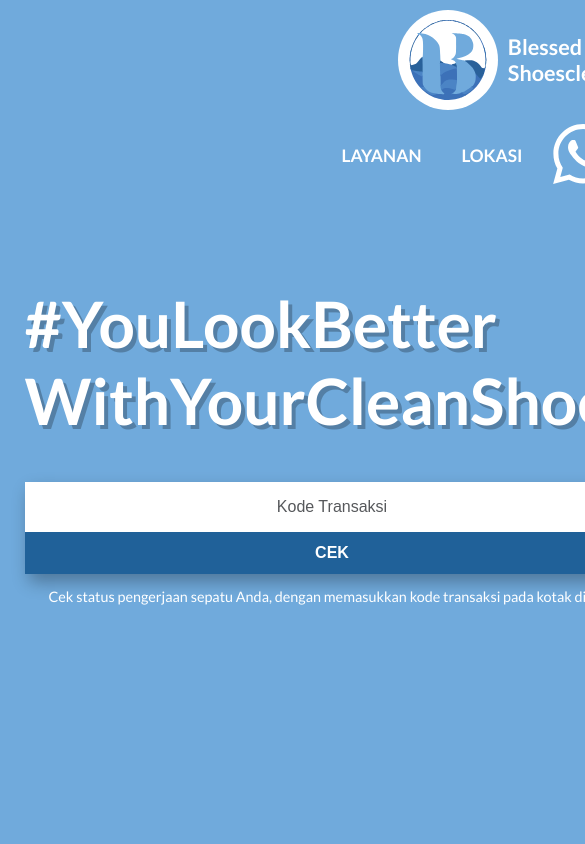
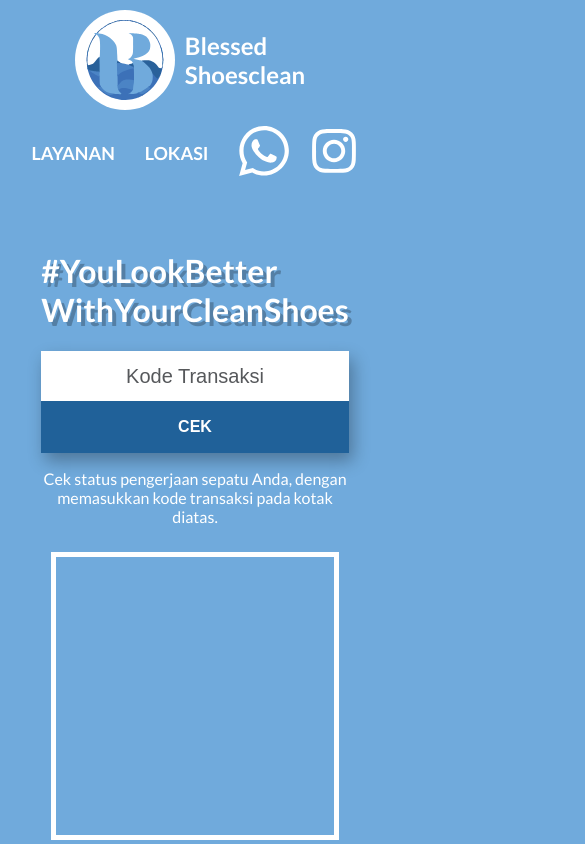
Before and after one commit to afifabroory/BlessedShoesWeb, a website built with webpack: page public/index.html in a window 390 px wide. Shown: the top 844 px of the page, 585 px wide, since content can reach past the window. Built offline with nearby package versions, Linux system fonts and the light colour scheme; some packages are replaced by stand-ins of ours; no server answers.

Commit message:
Enhancement Responsive Web & Box Element

```diff
--- a/public/index.html
+++ b/public/index.html
@@ -22,17 +22,17 @@
               </div>
                 <nav>
                   <ul>
-                    <li>
+                    <li style="margin:0;">
                       <a class="btn" href="#" title="List Harga">LAYANAN</a>
                     </li>
                     <li>
                       <a class="btn" href="#" title="Contact & Social Media">LOKASI</a>
                     </li>
                     <li>
-                      <a href="https://api.whatsapp.com/send?phone=6287709855904"><svg xmlns="http://www.w3.org/2000/svg" viewBox="0 0 24 24" style="width: 60px;" class="instagram"><path d="M.057 24l1.687-6.163c-1.041-1.804-1.588-3.849-1.587-5.946.003-6.556 5.338-11.891 11.893-11.891 3.181.001 6.167 1.24 8.413 3.488 2.245 2.248 3.481 5.236 3.48 8.414-.003 6.557-5.338 11.892-11.893 11.892-1.99-.001-3.951-.5-5.688-1.448l-6.305 1.654zm6.597-3.807c1.676.995 3.276 1.591 5.392 1.592 5.448 0 9.886-4.434 9.889-9.885.002-5.462-4.415-9.89-9.881-9.892-5.452 0-9.887 4.434-9.889 9.884-.001 2.225.651 3.891 1.746 5.634l-.999 3.648 3.742-.981zm11.387-5.464c-.074-.124-.272-.198-.57-.347-.297-.149-1.758-.868-2.031-.967-.272-.099-.47-.149-.669.149-.198.297-.768.967-.941 1.165-.173.198-.347.223-.644.074-.297-.149-1.255-.462-2.39-1.475-.883-.788-1.48-1.761-1.653-2.059-.173-.297-.018-.458.13-.606.134-.133.297-.347.446-.521.151-.172.2-.296.3-.495.099-.198.05-.372-.025-.521-.075-.148-.669-1.611-.916-2.206-.242-.579-.487-.501-.669-.51l-.57-.01c-.198 0-.52.074-.792.372s-1.04 1.016-1.04 2.479 1.065 2.876 1.213 3.074c.149.198 2.095 3.2 5.076 4.487.709.306 1.263.489 1.694.626.712.226 1.36.194 1.872.118.571-.085 1.758-.719 2.006-1.413.248-.695.248-1.29.173-1.414z"/></svg> </a>
+                      <a href="https://api.whatsapp.com/send?phone=6287709855904"><svg xmlns="http://www.w3.org/2000/svg" viewBox="0 0 24 24" class="instagram"><path d="M.057 24l1.687-6.163c-1.041-1.804-1.588-3.849-1.587-5.946.003-6.556 5.338-11.891 11.893-11.891 3.181.001 6.167 1.24 8.413 3.488 2.245 2.248 3.481 5.236 3.48 8.414-.003 6.557-5.338 11.892-11.893 11.892-1.99-.001-3.951-.5-5.688-1.448l-6.305 1.654zm6.597-3.807c1.676.995 3.276 1.591 5.392 1.592 5.448 0 9.886-4.434 9.889-9.885.002-5.462-4.415-9.89-9.881-9.892-5.452 0-9.887 4.434-9.889 9.884-.001 2.225.651 3.891 1.746 5.634l-.999 3.648 3.742-.981zm11.387-5.464c-.074-.124-.272-.198-.57-.347-.297-.149-1.758-.868-2.031-.967-.272-.099-.47-.149-.669.149-.198.297-.768.967-.941 1.165-.173.198-.347.223-.644.074-.297-.149-1.255-.462-2.39-1.475-.883-.788-1.48-1.761-1.653-2.059-.173-.297-.018-.458.13-.606.134-.133.297-.347.446-.521.151-.172.2-.296.3-.495.099-.198.05-.372-.025-.521-.075-.148-.669-1.611-.916-2.206-.242-.579-.487-.501-.669-.51l-.57-.01c-.198 0-.52.074-.792.372s-1.04 1.016-1.04 2.479 1.065 2.876 1.213 3.074c.149.198 2.095 3.2 5.076 4.487.709.306 1.263.489 1.694.626.712.226 1.36.194 1.872.118.571-.085 1.758-.719 2.006-1.413.248-.695.248-1.29.173-1.414z"/></svg> </a>
                     </li>
                     <li>
-                      <a href="https://instagram.com/blessedshoesclean_"><svg xmlns="http://www.w3.org/2000/svg" viewBox="0 0 448 512" style="width: 60px;height: 60px;" class="whatsapp"><path d="M224.1 141c-63.6 0-114.9 51.3-114.9 114.9s51.3 114.9 114.9 114.9S339 319.5 339 255.9 287.7 141 224.1 141zm0 189.6c-41.1 0-74.7-33.5-74.7-74.7s33.5-74.7 74.7-74.7 74.7 33.5 74.7 74.7-33.6 74.7-74.7 74.7zm146.4-194.3c0 14.9-12 26.8-26.8 26.8-14.9 0-26.8-12-26.8-26.8s12-26.8 26.8-26.8 26.8 12 26.8 26.8zm76.1 27.2c-1.7-35.9-9.9-67.7-36.2-93.9-26.2-26.2-58-34.4-93.9-36.2-37-2.1-147.9-2.1-184.9 0-35.8 1.7-67.6 9.9-93.9 36.1s-34.4 58-36.2 93.9c-2.1 37-2.1 147.9 0 184.9 1.7 35.9 9.9 67.7 36.2 93.9s58 34.4 93.9 36.2c37 2.1 147.9 2.1 184.9 0 35.9-1.7 67.7-9.9 93.9-36.2 26.2-26.2 34.4-58 36.2-93.9 2.1-37 2.1-147.8 0-184.8zM398.8 388c-7.8 19.6-22.9 34.7-42.6 42.6-29.5 11.7-99.5 9-132.1 9s-102.7 2.6-132.1-9c-19.6-7.8-34.7-22.9-42.6-42.6-11.7-29.5-9-99.5-9-132.1s-2.6-102.7 9-132.1c7.8-19.6 22.9-34.7 42.6-42.6 29.5-11.7 99.5-9 132.1-9s102.7-2.6 132.1 9c19.6 7.8 34.7 22.9 42.6 42.6 11.7 29.5 9 99.5 9 132.1s2.7 102.7-9 132.1z"></path></svg></a>
+                      <a href="https://instagram.com/blessedshoesclean_"><svg xmlns="http://www.w3.org/2000/svg" viewBox="0 0 448 512" class="whatsapp"><path d="M224.1 141c-63.6 0-114.9 51.3-114.9 114.9s51.3 114.9 114.9 114.9S339 319.5 339 255.9 287.7 141 224.1 141zm0 189.6c-41.1 0-74.7-33.5-74.7-74.7s33.5-74.7 74.7-74.7 74.7 33.5 74.7 74.7-33.6 74.7-74.7 74.7zm146.4-194.3c0 14.9-12 26.8-26.8 26.8-14.9 0-26.8-12-26.8-26.8s12-26.8 26.8-26.8 26.8 12 26.8 26.8zm76.1 27.2c-1.7-35.9-9.9-67.7-36.2-93.9-26.2-26.2-58-34.4-93.9-36.2-37-2.1-147.9-2.1-184.9 0-35.8 1.7-67.6 9.9-93.9 36.1s-34.4 58-36.2 93.9c-2.1 37-2.1 147.9 0 184.9 1.7 35.9 9.9 67.7 36.2 93.9s58 34.4 93.9 36.2c37 2.1 147.9 2.1 184.9 0 35.9-1.7 67.7-9.9 93.9-36.2 26.2-26.2 34.4-58 36.2-93.9 2.1-37 2.1-147.8 0-184.8zM398.8 388c-7.8 19.6-22.9 34.7-42.6 42.6-29.5 11.7-99.5 9-132.1 9s-102.7 2.6-132.1-9c-19.6-7.8-34.7-22.9-42.6-42.6-11.7-29.5-9-99.5-9-132.1s-2.6-102.7 9-132.1c7.8-19.6 22.9-34.7 42.6-42.6 29.5-11.7 99.5-9 132.1-9s102.7-2.6 132.1 9c19.6 7.8 34.7 22.9 42.6 42.6 11.7 29.5 9 99.5 9 132.1s2.7 102.7-9 132.1z"></path></svg></a>
                     </li>
                   </ul>
                 </nav>
@@ -52,6 +52,7 @@
            </div>
          </div>
       </div>
+
       <script src="script/main.js"></script>
    </body>
 </html>
--- a/public/style/index.css
+++ b/public/style/index.css
@@ -52,10 +52,20 @@ span {
   display: inline-block;
 }
 
+.instagram {
+  width: 60px;
+  height: 60px;
+}
+
+.whatsapp {
+  width: 60px;
+  height: 60px;
+}
+
 .container {
   margin: 0 auto;
   max-width: 1440px;
-  min-width: 1024px;
+  min-width: 360px;
 }
 
 /* HEADER PART */
@@ -77,8 +87,8 @@ nav, .title { float:right!important; }
 
 .title { margin: 10px; }
 .logo {
-  width: 100px;
-  height: 100px;
+  width: 110px;
+  height: 110px;
   background: white;
   border-radius: 100%;
 }
@@ -94,10 +104,10 @@ ul {
 }
 li {margin-left: 20px;}
 
-a.btn {
+.btn {
   text-transform: uppercase;
   font-weight: bold;
-  font-size: larger;
+  font-size: x-large;
   color: #fff;
   padding: 5px;
   margin: 0 5px;
@@ -108,7 +118,7 @@ a.btn {
 
 .instagram:hover, .whatsapp:hover { fill-opacity: 60%; }
 
-a.btn:hover {
+.btn:hover {
   background: #3D70B1;
   border: 1px solid #3D70B1;
   color: #fff;
@@ -121,7 +131,7 @@ p.input-message {
 .body  {
   height: 100%;
   width: 100%;
-  margin-top: 30px;
+  margin-top: 25px;
   display: inline-flex;
   align-items: center;
   justify-content: center;
@@ -129,7 +139,7 @@ p.input-message {
 
 #title {
   color: white;
-  font-size: 4rem;
+  font-size: 5rem;
   text-transform: capitalize;
   text-shadow: 4px 4px 0px rgba(0, 0, 0, 0.25);
 }
@@ -144,8 +154,8 @@ p.input-message {
 #board {
   border: 5px solid white;
   padding: inherit;
-  width: 20rem;
-  height: 20rem;
+  width: 26rem;
+  height: 26rem;
   float: right;
   margin-left: 40px;
 }
@@ -190,56 +200,123 @@ input[type="text"] {
   text-align: center  ;
 }
 
+/* 60x60 for WhatsApp and Instagram size*/
+@media screen and (max-width:1260px){
+  #title {
+    font-size: 4rem;
+  }
 
-@media screen and (max-width:800px) {
-  h1 {
-    font-size: 3rem;
+  #board {
+    width: 20rem;
+    height: 20rem;
+  }
+
+  .logo {
+    width: 100px;
+    height: 100px;
+  }
+
+  .btn {
+    font-size: larger;
   }
 }
 
-/* 500px */
-/*@media screen and (max-width:500px) {
-  body {
-    font-size: 0.9rem;
+@media screen and (max-width:1024px){
+  #title {
+    font-size: 3.5rem;
   }
 
-  .flex-form {
-    width: 100%;
+  #board {
+    width: 19.5rem;
+    height: 19.5rem;
   }
-  .flex-form > * {
-    font-size: 0.9rem;
+}
+
+@media screen and (max-width:924px) {
+  #title {
+    font-size: 3rem;
+  }
+
+  #board {
+    width: 19rem;
+    height: 19rem;
+  }
+}
+
+@media screen and (max-width:846px) {
+  #title {
+    font-size: 2.5rem;
+  }
+
+  #board {
+    width: 18.5rem;
+    height: 18.5rem;
+  }
+}
+
+/* NEXT 758px */
+@media screen and (max-width:758px) {
+  .body {
+    flex-direction: column;
   }
 
   .header {
-    padding: 10px !important;
+    flex-direction: column;
   }
 
-  .header h2 {
-    margin-bottom: 15px;
+  #title {
+    font-size: 4rem;
   }
 
-  h1 {
-    font-size: 2.8rem;
-  }
-
-  .cover {
-    padding: 20px;
-  }
-
-  #madeby {
-    padding: 30px 20px;
-  }
-}*/
-@media screen and (max-width:600px) {
-  .header {
-    flex-direction: column;
+  #board {
+    width: 26rem;
+    height: 26rem;
+    margin-left: 0px;
+    margin: 10px 0 0 0;
   }
 }
 
-@media screen and (max-width:450px) {
-  body {
-    font-size: 0.9rem;
+@media screen and (max-width:650px) {
+  #title {
+    font-size: 3.5rem;
   }
+}
+
+@media screen and (max-width:570px) {
+  #title {
+    font-size: 3rem;
+  }
+
+  #board {
+    width: 22rem;
+    height: 22rem;
+  }
+
+  .instagram {
+    width: 50px;
+    height: 50px;
+  }
+
+  .whatsapp {
+    width: 50px;
+    height: 50px;
+  }
+
+  .btn {
+    font-size: large;
+  }
+}
+
+@media screen and (max-width:500px) {
+  #title {
+    font-size: 2.5rem;
+  }
+
+  #board {
+    width:18rem;
+    height: 18rem;
+  }
+
   .header nav li{
     margin: 0 10px;
   }
@@ -247,7 +324,7 @@ input[type="text"] {
     padding: 10px !important;
   }
 
-  .flex-form {
+  /*.flex-form {
     display: -webkit-box;
     display: flex;
     -webkit-box-orient: vertical;
@@ -266,13 +343,40 @@ input[type="text"] {
     display: none;
   }
 
-  h1 {
-    font-size: 2.4rem;
-  }
-
   @media screen and (max-width:350px) {
     .container {
         width: fit-content;
     }
+  }*/
+}
+
+@media screen and (max-width:420px) {
+  .flex-form {
+    flex-direction: column;
+  }
+
+  #title {
+    font-size: 2rem;
   }
 }
+
+@media screen and (max-width:380px) {
+  .logo {
+    width: 80px;
+    height: 80px;
+  }
+
+  .instagram {
+    width: 40px;
+    height: 40px;
+  }
+
+  .whatsapp {
+    width: 40px;
+    height: 40px;
+  }
+
+  .btn {
+    font-size: medium;
+  }
+}
```
